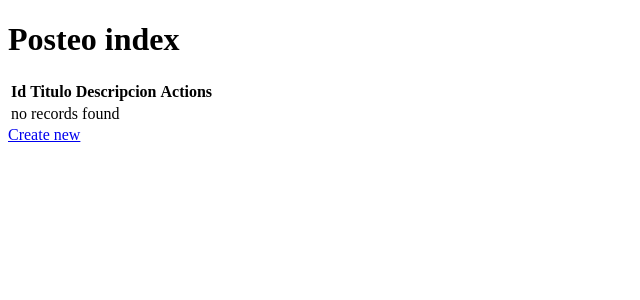
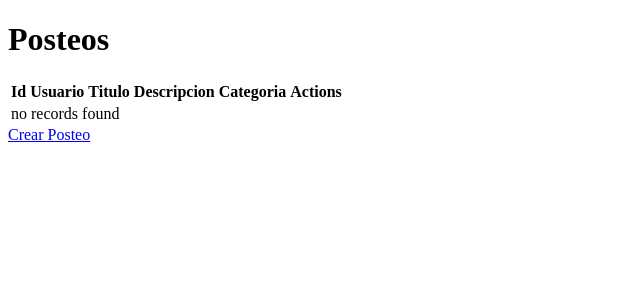
Before and after one commit to MarcoPescarolo/Symfony, a Symfony app: template templates/posteo/index.html.twig in a window 1280 px wide. Shown: the top 300 px of the page, without its empty margins (0-640 px from the left). Run offline with Twig, Linux system fonts and the light colour scheme; the template is opened without the code that fills it, so the values that code supplies are empty; some libraries are stand-ins or nearby versions.

Commit message:
Agregamos las columnas de categoria y usuario al posteo index

```diff
--- a/templates/posteo/index.html.twig
+++ b/templates/posteo/index.html.twig
@@ -3,27 +3,32 @@
 {% block title %}Posteo index{% endblock %}
 
 {% block body %}
-    <h1>Posteo index</h1>
+    <h1>Posteos</h1>
 
     <table class="table">
         <thead>
             <tr>
                 <th>Id</th>
+                <th>Usuario</th>
                 <th>Titulo</th>
                 <th>Descripcion</th>
+                <th>Categoria</th>
                 <th>Actions</th>
+
             </tr>
         </thead>
         <tbody>
         {% for posteo in posteos %}
             <tr>
                 <td>{{ posteo.id }}</td>
+                <td>{{ posteo.usuario.Nombre }}</td>
                 <td>{{ posteo.titulo }}</td>
                 <td>{{ posteo.descripcion }}</td>
+                <td>{{ posteo.categoria.titulo }}</td>
                 <td>
-                    <a href="{{ path('app_posteo_show', {'id': posteo.id}) }}">show</a>
-                    <a href="{{ path('app_posteo_edit', {'id': posteo.id}) }}">edit</a>
-                    <a href="{{ path('app_comentario_new', {'posteo_id': posteo.id}) }}">Comment!</a>
+                    <a href="{{ path('app_posteo_show', {'id': posteo.id}) }}">Ver!</a>
+                    <a href="{{ path('app_posteo_edit', {'id': posteo.id}) }}">Editar!</a>
+                    <a href="{{ path('app_comentario_new', {'posteo_id': posteo.id}) }}">Comentar!</a>
                 </td>
             </tr>
         {% else %}
@@ -34,5 +39,5 @@
         </tbody>
     </table>
 
-    <a href="{{ path('app_posteo_new') }}">Create new</a>
+    <a href="{{ path('app_posteo_new') }}">Crear Posteo</a>
 {% endblock %}
```
Also changed, not shown: src/Entity/Usuario.php (+15 -0 lines).
